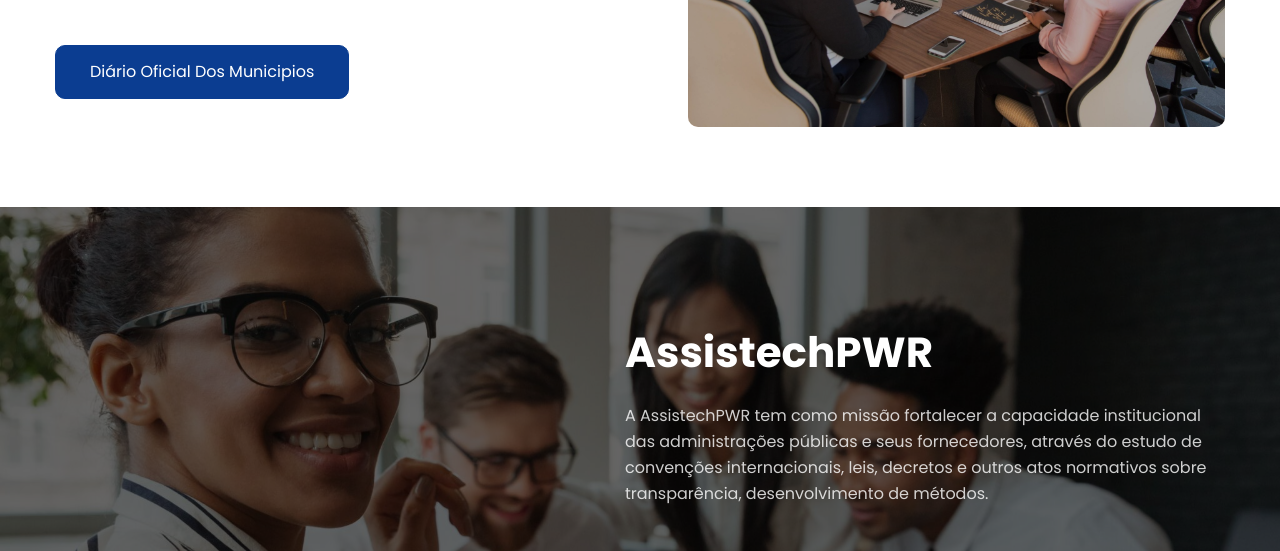
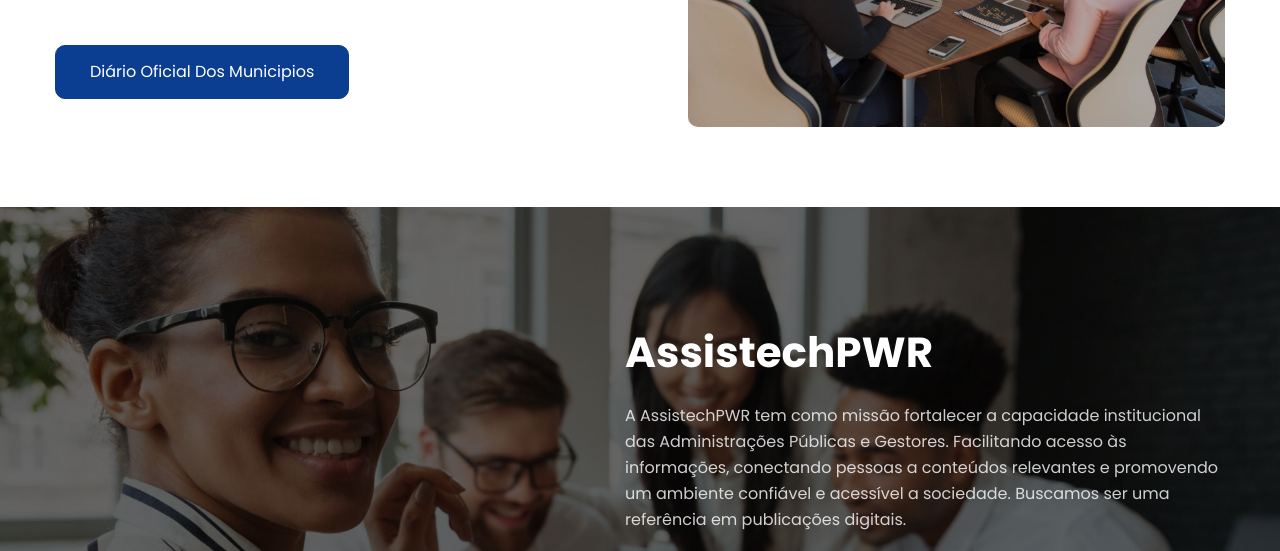
Before and after one commit to rayansl0302/lp-assistech, a plain HTML site: page index.html in a window 1280 px wide. Shown: the part 401-952 px from the top of the page. Drawn offline with Linux system fonts and the light colour scheme; no server answers.

Commit message:
atualizando texto da missão

```diff
--- a/index.html
+++ b/index.html
@@ -148,10 +148,11 @@
               </div>
               <p class="mt-md-4 mt-3">
                 A AssistechPWR tem como missão fortalecer a capacidade
-                institucional das administrações públicas e seus fornecedores,
-                através do estudo de convenções internacionais, leis, decretos e
-                outros atos normativos sobre transparência, desenvolvimento de
-                métodos.
+                institucional das Administrações Públicas e Gestores.
+                Facilitando acesso às informações, conectando pessoas a
+                conteúdos relevantes e promovendo um ambiente confiável e
+                acessível a sociedade. Buscamos ser uma referência em
+                publicações digitais.
               </p>
             </div>
           </div>
```
